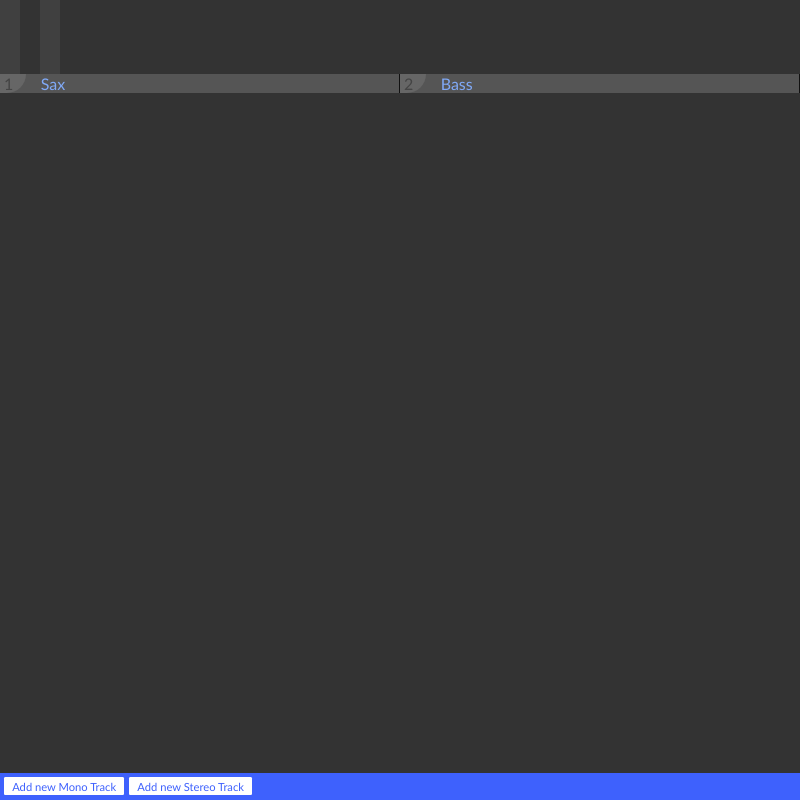
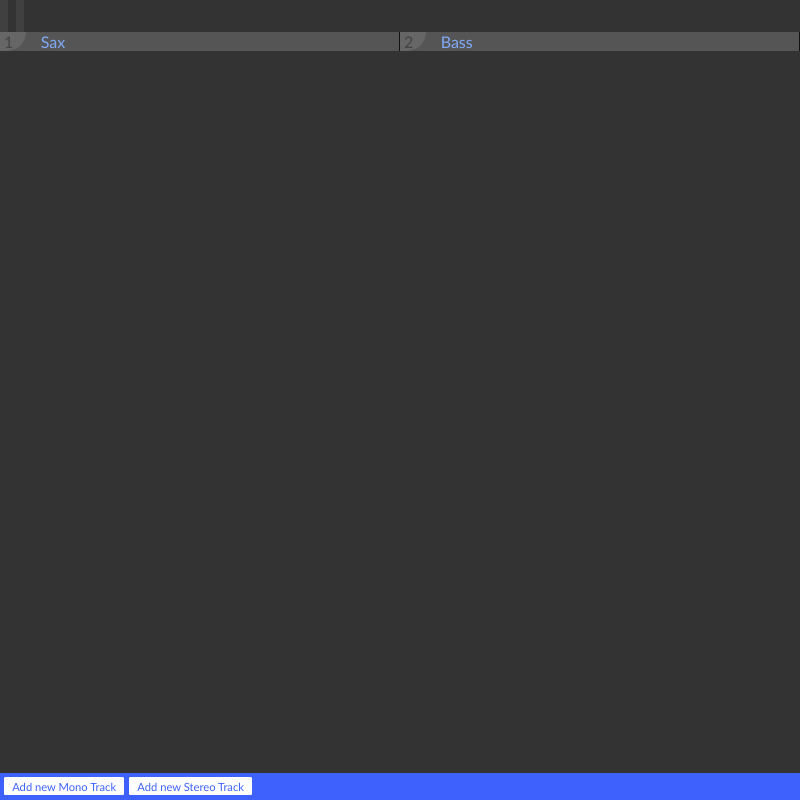
Before and after one commit to dschiller/Klank, an Electron app: page index.html in a window 800 px wide. Both pictures are taken after a click on the element 400 px from the left and 37 px from the top of the page. Drawn offline with Linux system fonts and the light colour scheme.

Commit message:
Update Toolbar and add some Visions just came shortly

```diff
--- a/modules/toolbar.css
+++ b/modules/toolbar.css
@@ -8,12 +8,12 @@ playbutton {
     background: transparent;
     box-sizing: border-box;
     width: 0;
-    height: 74px;
+    height: 4vw;
     border-color: transparent transparent transparent #202020;
     transition: 100ms all ease;
     cursor: pointer;
     border-style: solid;
-    border-width: 37px 0 37px 60px;
+    border-width: 2vw 0 2vw 3vw;
 }
 
 playbutton:hover {
@@ -22,5 +22,5 @@ playbutton:hover {
 
 playbutton.paused {
     border-style: double;
-    border-width: 0px 0 0px 60px;
+    border-width: 0 0 0 3vw;
 }
```
Also changed, not shown: README.md.
